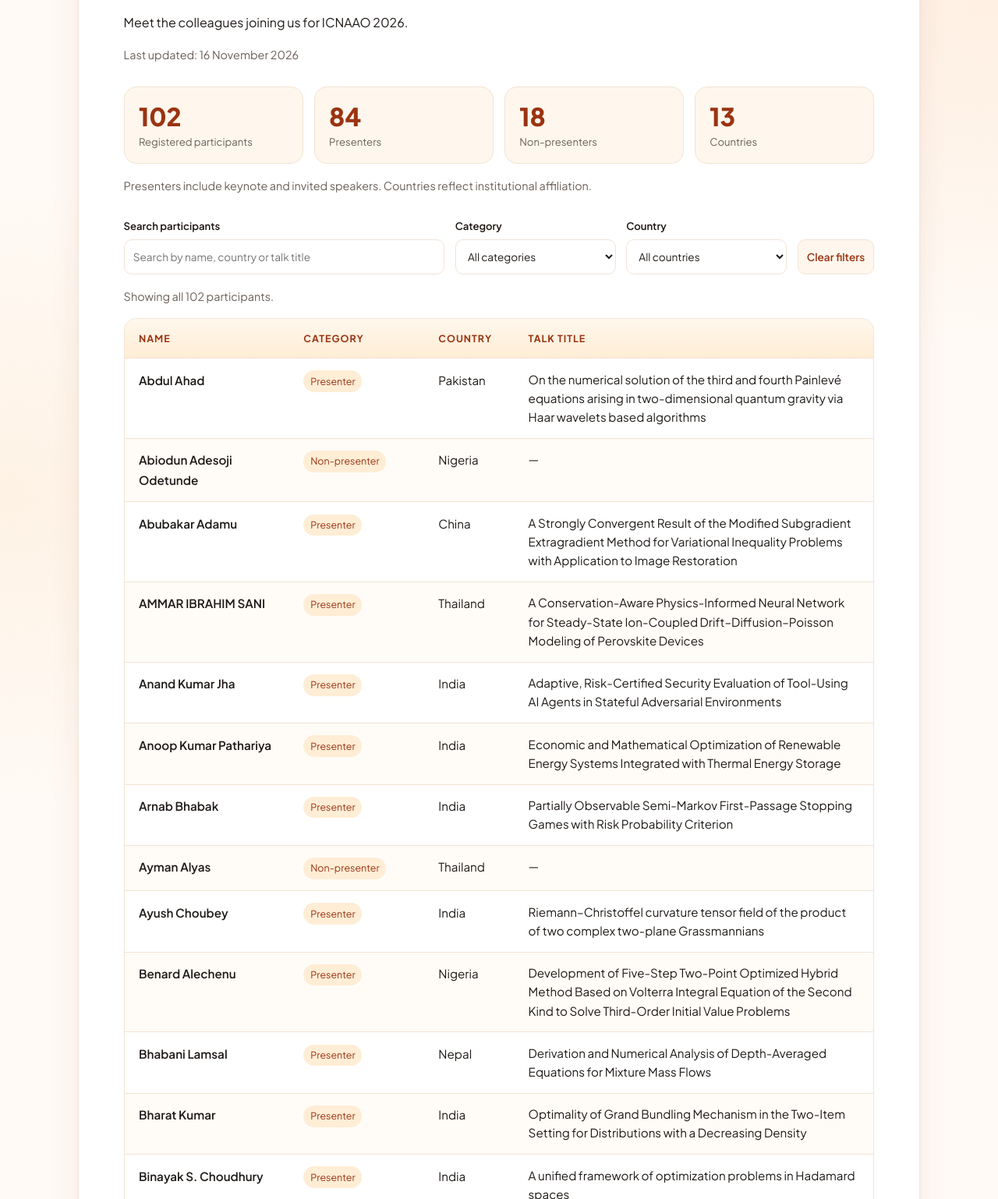
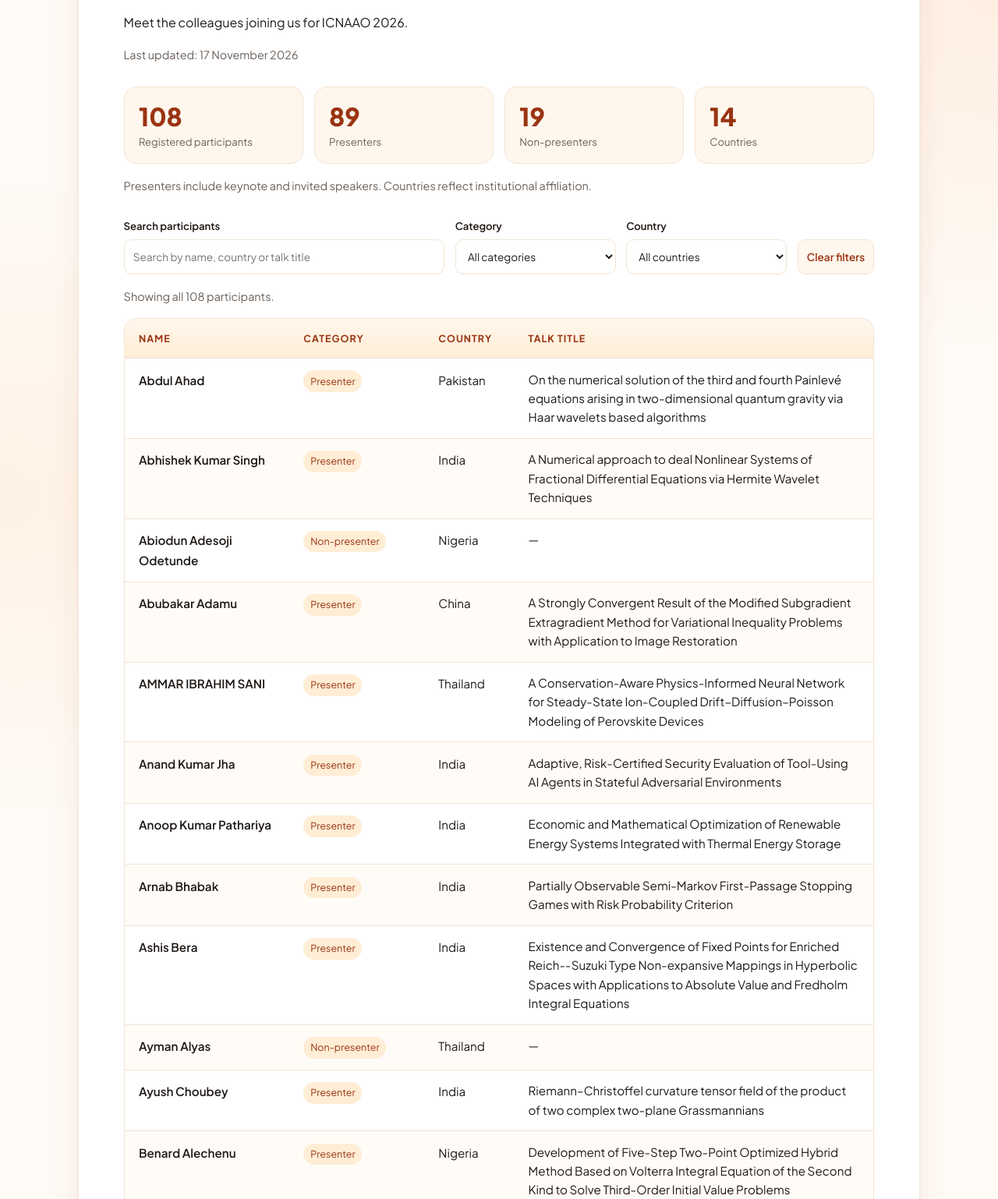
Before and after one commit to icnaao2026/icnaao2026.github.io, a plain HTML site: page participants.html in a window 1280 px wide. Shown: the part 482-2020 px from the top of the page at 78% size. Drawn offline with Linux system fonts and the light colour scheme.

Commit message:
Files changed:  M participants.html  M registration.html committed by PC.

```diff
--- a/participants.html
+++ b/participants.html
@@ -45,13 +45,13 @@
     <main class="container participants-page" id="main-content">
         <h2>Registered Participants</h2>
         <p>Meet the colleagues joining us for ICNAAO 2026.</p>
-        <p class="participants-updated">Last updated: <time datetime="2026-11-16">16 November 2026</time></p>
+        <p class="participants-updated">Last updated: <time datetime="2026-11-17">17 November 2026</time></p>
 
         <dl class="participants-summary" aria-label="Registration summary">
-            <div><dt>Registered participants</dt><dd>102</dd></div>
-            <div><dt>Presenters</dt><dd>84</dd></div>
-            <div><dt>Non-presenters</dt><dd>18</dd></div>
-            <div><dt>Countries</dt><dd>13</dd></div>
+            <div><dt>Registered participants</dt><dd>108</dd></div>
+            <div><dt>Presenters</dt><dd>89</dd></div>
+            <div><dt>Non-presenters</dt><dd>19</dd></div>
+            <div><dt>Countries</dt><dd>14</dd></div>
         </dl>
 
         <p class="participants-note">Presenters include keynote and invited speakers. Countries reflect institutional affiliation.</p>
@@ -73,6 +73,7 @@
                 <label for="participant-country">Country</label>
                 <select id="participant-country">
                     <option value="">All countries</option>
+                        <option value="Chile">Chile</option>
                         <option value="China">China</option>
                         <option value="Ethiopia">Ethiopia</option>
                         <option value="France">France</option>
@@ -91,7 +92,7 @@
             <button type="reset">Clear filters</button>
         </form>
 
-        <p id="participant-result-count" role="status" aria-live="polite" aria-atomic="true">Showing all 102 participants.</p>
+        <p id="participant-result-count" role="status" aria-live="polite" aria-atomic="true">Showing all 108 participants.</p>
         <div class="participants-table-wrapper" role="region" aria-label="Registered participants table" tabindex="0">
             <table id="participants-table">
                 <caption>ICNAAO 2026 registered participants</caption>
@@ -110,6 +111,12 @@
                         <td><span class="participant-category">Presenter</span></td>
                         <td>Pakistan</td>
                         <td class="participant-title">On the numerical solution of the third and fourth Painlevé equations arising in two-dimensional quantum gravity via Haar wavelets based algorithms</td>
+                    </tr>
+                    <tr data-participant>
+                        <td class="participant-name">Abhishek Kumar Singh</td>
+                        <td><span class="participant-category">Presenter</span></td>
+                        <td>India</td>
+                        <td class="participant-title">A Numerical approach to deal Nonlinear Systems of Fractional Differential Equations via Hermite Wavelet Techniques</td>
                     </tr>
                     <tr data-participant>
                         <td class="participant-name">Abiodun Adesoji Odetunde</td>
@@ -146,6 +153,12 @@
                         <td><span class="participant-category">Presenter</span></td>
                         <td>India</td>
                         <td class="participant-title">Partially Observable Semi-Markov First-Passage Stopping Games with Risk Probability Criterion</td>
+                    </tr>
+                    <tr data-participant>
+                        <td class="participant-name">Ashis Bera</td>
+                        <td><span class="participant-category">Presenter</span></td>
+                        <td>India</td>
+                        <td class="participant-title">Existence and Convergence of Fixed Points for Enriched Reich--Suzuki Type Non-expansive Mappings in Hyperbolic Spaces with Applications to Absolute Value and Fredholm Integral Equations</td>
                     </tr>
                     <tr data-participant>
                         <td class="participant-name">Ayman Alyas</td>
@@ -224,6 +237,12 @@
                         <td><span class="participant-category">Presenter</span></td>
                         <td>Taiwan</td>
                         <td class="participant-title">Non-Lipschitz inertial method for monotone Inclusion problems</td>
+                    </tr>
+                    <tr data-participant>
+                        <td class="participant-name">Felipe Lara</td>
+                        <td><span class="participant-category">Presenter</span></td>
+                        <td>Chile</td>
+                        <td class="participant-title">Beyond Monotone Operators: Zarantonello-type Surjectivity Theorems and the Proximal Point Algorithm</td>
                     </tr>
                     <tr data-participant>
                         <td class="participant-name">Getaye Fentaw</td>
@@ -326,6 +345,12 @@
                         <td><span class="participant-category">Presenter</span></td>
                         <td>Thailand</td>
                         <td class="participant-title">A Double Inertial Projection Method for Inverse Quasi-variational Inequality Problems</td>
+                    </tr>
+                    <tr data-participant>
+                        <td class="participant-name">Lakshmi Kanta Dey</td>
+                        <td><span class="participant-category">Presenter</span></td>
+                        <td>India</td>
+                        <td class="participant-title">From Classical Riemann Integration to the Lebesgue Property of Banach Spaces</td>
                     </tr>
                     <tr data-participant>
                         <td class="participant-name">Madhu Dhiman</td>
@@ -598,6 +623,12 @@
                         <td class="participant-title">—</td>
                     </tr>
                     <tr data-participant>
+                        <td class="participant-name">Sutthipong Sindee</td>
+                        <td><span class="participant-category">Presenter</span></td>
+                        <td>Thailand</td>
+                        <td class="participant-title">A Probability Space for a Generalized Collatz Problem</td>
+                    </tr>
+                    <tr data-participant>
                         <td class="participant-name">Takuto Kajimura</td>
                         <td><span class="participant-category">Presenter</span></td>
                         <td>Japan</td>
@@ -676,6 +707,12 @@
                         <td class="participant-title">Bayesian Optimized Multitask Deep Learning for Blight Disease Analysis in Major Thai Crops</td>
                     </tr>
                     <tr data-participant>
+                        <td class="participant-name">Watcharaporn Cholamjiak</td>
+                        <td><span class="participant-category">Non-presenter</span></td>
+                        <td>Thailand</td>
+                        <td class="participant-title">—</td>
+                    </tr>
+                    <tr data-participant>
                         <td class="participant-name">Yasunori Kimura</td>
                         <td><span class="participant-category">Presenter</span></td>
                         <td>Japan</td>
```
Also changed, not shown: registration.html (+2 -0 lines).
